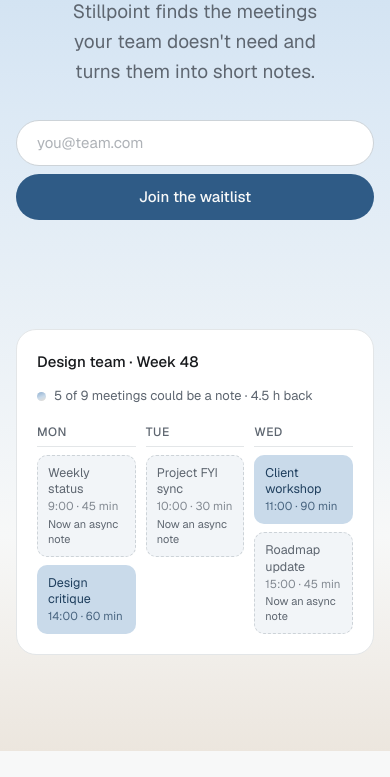
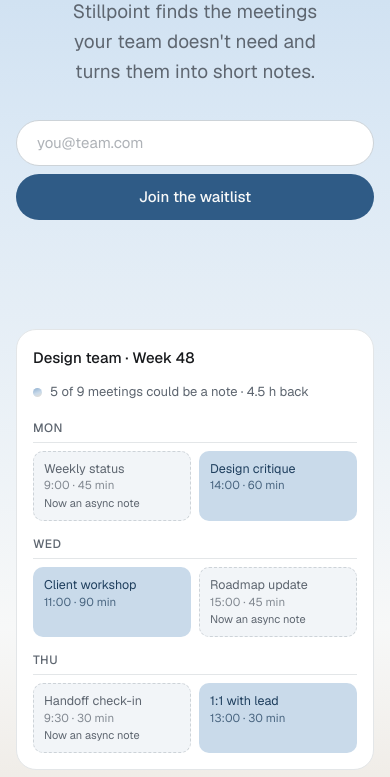
Before and after one commit to temesgenteferi/stillpoint, a plain HTML site: page index.html in a window 390 px wide. Shown: the part 323-1100 px from the top of the page. Drawn offline with nearby package versions, Linux system fonts and the light colour scheme.

Commit message:
Tidy the hero calendar on phones
Show each day as a row with its two meetings side by side so meeting
names fit on one line at phone widths.

Co-Authored-By: Claude Opus 5.5 <noreply@anthropic.com>

```diff
--- a/index.html
+++ b/index.html
@@ -167,8 +167,12 @@ h3 { font-size: 17px; font-weight: 500; line-height: 22.95px; }
 }
 @media (max-width: 600px) {
   .steps, .principles { grid-template-columns: 1fr; }
-  .cal-grid { grid-template-columns: repeat(3, minmax(0, 1fr)); }
-  .day:nth-child(n+4) { display: none; }
+  /* Phone calendar: each day becomes a row with its two meetings side by side */
+  .cal { padding: 16px; }
+  .cal-grid { grid-template-columns: 1fr; gap: 14px; }
+  .day { grid-template-columns: repeat(2, minmax(0, 1fr)); }
+  .day-name { grid-column: 1 / -1; }
+  .day:nth-child(2), .day:nth-child(5) { display: none; }
   .hero-inner { padding-top: 72px; }
   .waitlist input, .waitlist .btn { width: 100%; }
   .foot-top { grid-template-columns: 1fr 1fr; padding-bottom: 56px; }
```
